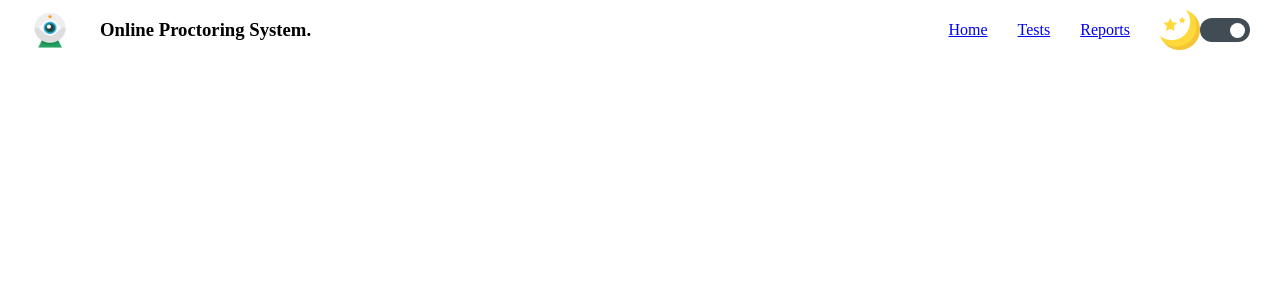
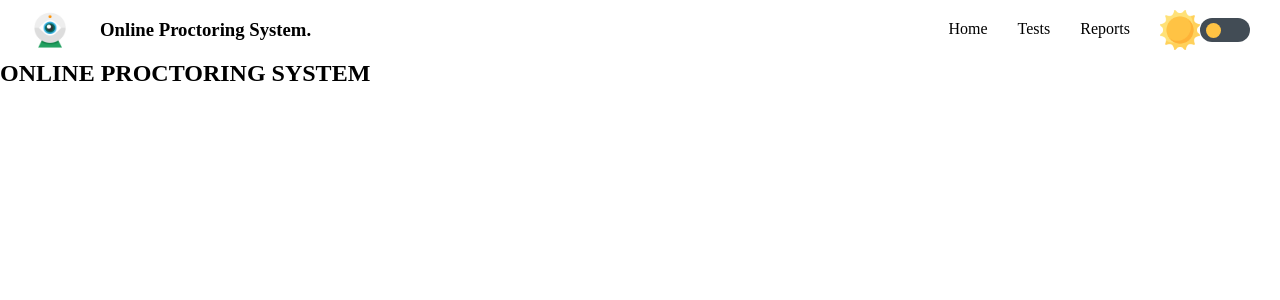
Before and after one commit to kmlakshmi08/Proctor-X, a React (Create React App) app in the folder frontend/: page / in a window 1280 px wide. Shown: the top 300 px of the page. Built offline with nearby package versions, Linux system fonts and the light colour scheme.

Commit message:
Small changes

```diff
--- a/frontend/src/App.css
+++ b/frontend/src/App.css
@@ -0,0 +1,5 @@
+*{
+    margin: 0;
+    padding: 0;
+    font-family: "poppins";
+}
--- a/frontend/src/App.js
+++ b/frontend/src/App.js
@@ -5,6 +5,7 @@ import { Provider } from "react-redux"
 import Camera from "./pages/Camera.jsx";
 import { Persistor, store } from "./reducer.js";
 import Navbar from "./pages/Navbar.jsx";
+import Home from "./pages/Home.jsx";
 
 function App() {
     return (
@@ -15,7 +16,7 @@ function App() {
                     <Navbar/>
                         <Routes>
                             <Route path="/camera" element={<Camera />}></Route>
-                            <Route path="/" element={<></>}></Route>
+                            <Route path="/" element={<Home />}></Route>
                         </Routes>
                     </BrowserRouter>
                 </PersistGate>
--- a/frontend/src/img/index.js
+++ b/frontend/src/img/index.js
@@ -1,9 +1,11 @@
 import proctoringimg from "./proctoring-icon.png"
 import moon from "./moon.png"
 import sun from "./sun.png"
+import homebg from "./homebg.jpg"
 
 export {
     proctoringimg,
     moon,
-    sun
+    sun,
+    homebg
 }
--- a/frontend/src/pages/Home.jsx
+++ b/frontend/src/pages/Home.jsx
@@ -1,9 +1,15 @@
 import React from "react";
+import styles from "./home.module.css"
+import * as img from "../img/index"
 
 export default function Home(){
     return(
         <>
-
+            <div className={styles.mainbox}>
+                <section>
+                    <h1>ONLINE PROCTORING SYSTEM</h1>
+                </section>
+            </div>
         </>
     )
 }
--- a/frontend/src/pages/navbar.module.css
+++ b/frontend/src/pages/navbar.module.css
@@ -21,3 +21,13 @@
 .navitem ul{
     gap: 30px;
 }
+.navitem ul li a{
+    text-decoration: none;
+    color: black;
+    font-weight: 500;
+    border-bottom: 2px solid transparent;
+    transition: all 0.5s ease;
+}
+.navitem ul li a:hover{
+    border-bottom: 2px solid black;
+}
--- a/frontend/src/store/Reducers/Theme.js
+++ b/frontend/src/store/Reducers/Theme.js
@@ -1,7 +1,7 @@
 import * as act from "../types"
 
 const initState = {
-    mode: "Light"
+    mode: "light"
 }
 
 export const themeReducer = (state = initState, action) => {
```
Also changed, not shown: frontend/src/pages/home.module.css (added), 1 other file (tests, documents, lock files or other folders).
